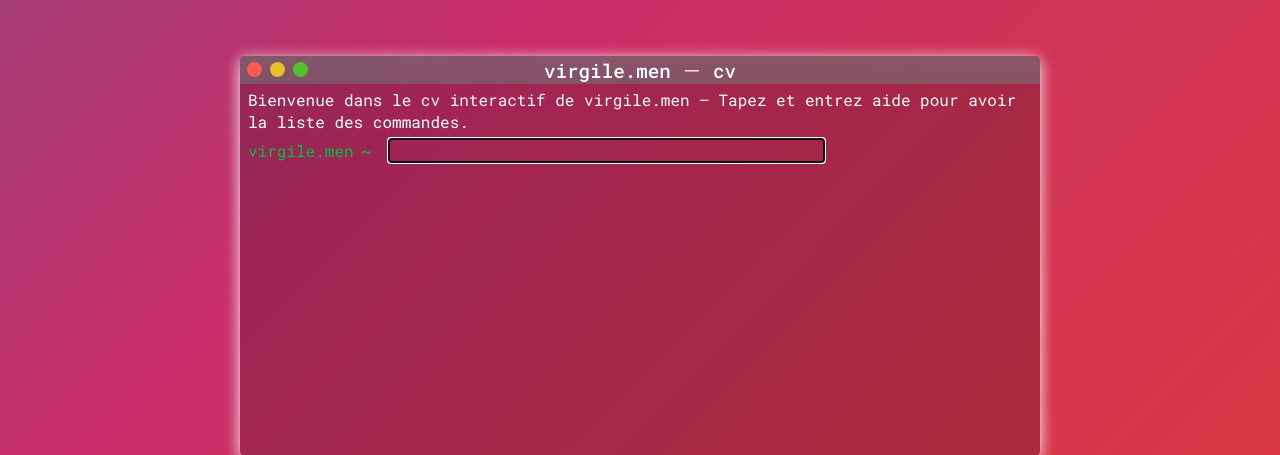
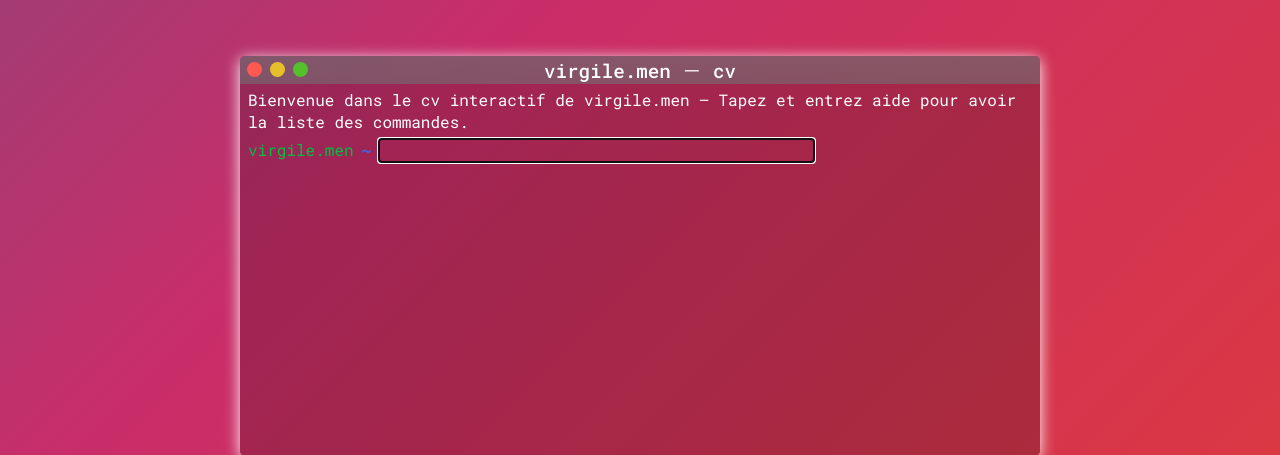
Before and after one commit to virgiIe/cv-interactif-2020, a PHP site: page / in a window 1280 px wide. Shown: the top 455 px of the page. Run offline with PHP 8.4, Linux system fonts and the light colour scheme.

Commit message:
commit5
CSS 1.12
- résolutions de bugs

```diff
--- a/assets/css/style.css
+++ b/assets/css/style.css
@@ -115,9 +115,11 @@ button {
 		background-position: 100% 50%;
 	}
 	100% {
+		background-position: 0% 50%;
 	}
 }
 
+/* @MEDIA */
 /* largeur supérieur à 1000px */
 @media screen and (min-width: 1000px) {
   .partie-terminal {
--- a/assets/css/terminal.css
+++ b/assets/css/terminal.css
@@ -67,6 +67,7 @@
   }
   .terminal-insert {
     padding: 0 .5em;
+    display: flex;
   }
   form > .terminal-insert{
     padding: 0;
@@ -75,6 +76,7 @@
     color: #00be44;
   }
   .repertoire {
+    color: #316af5;
     font-weight: 500;
     margin: 0 0.5em;
   }
```
